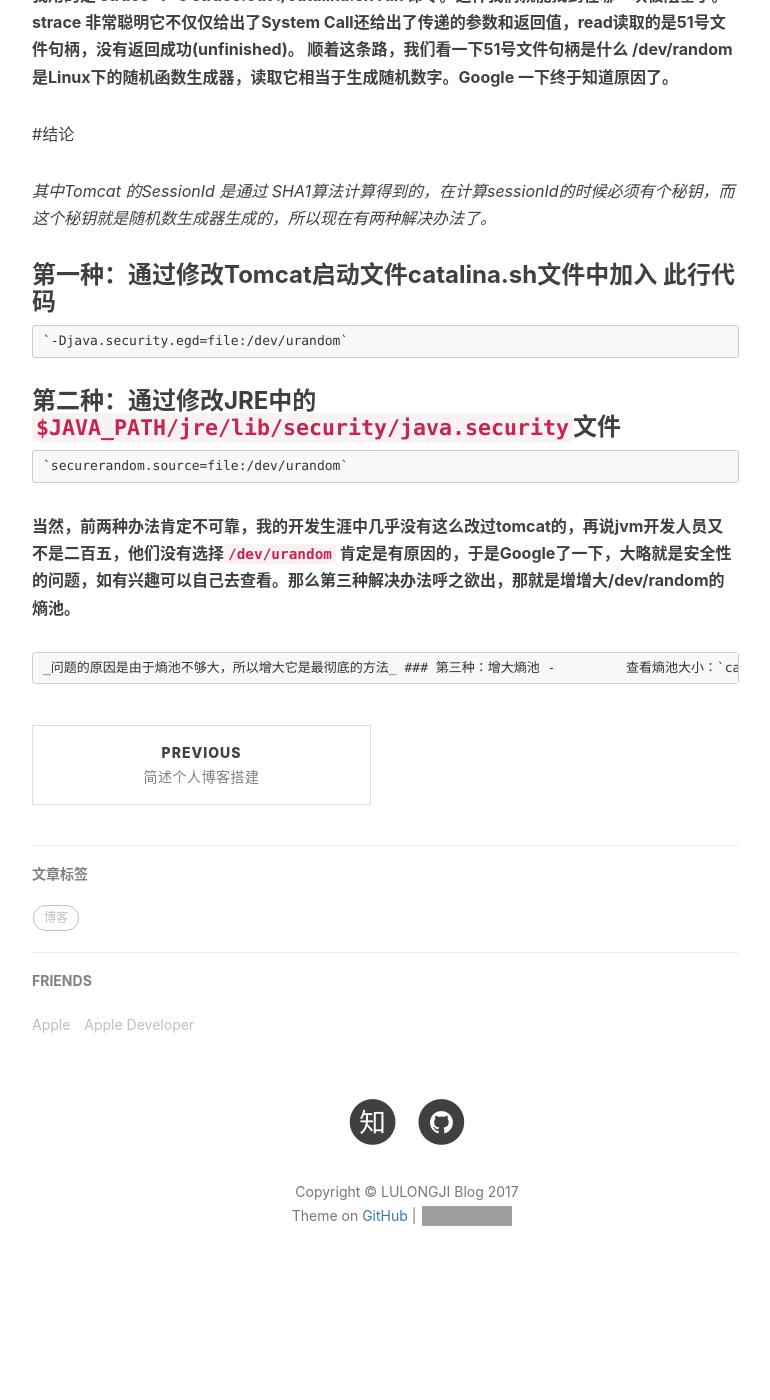
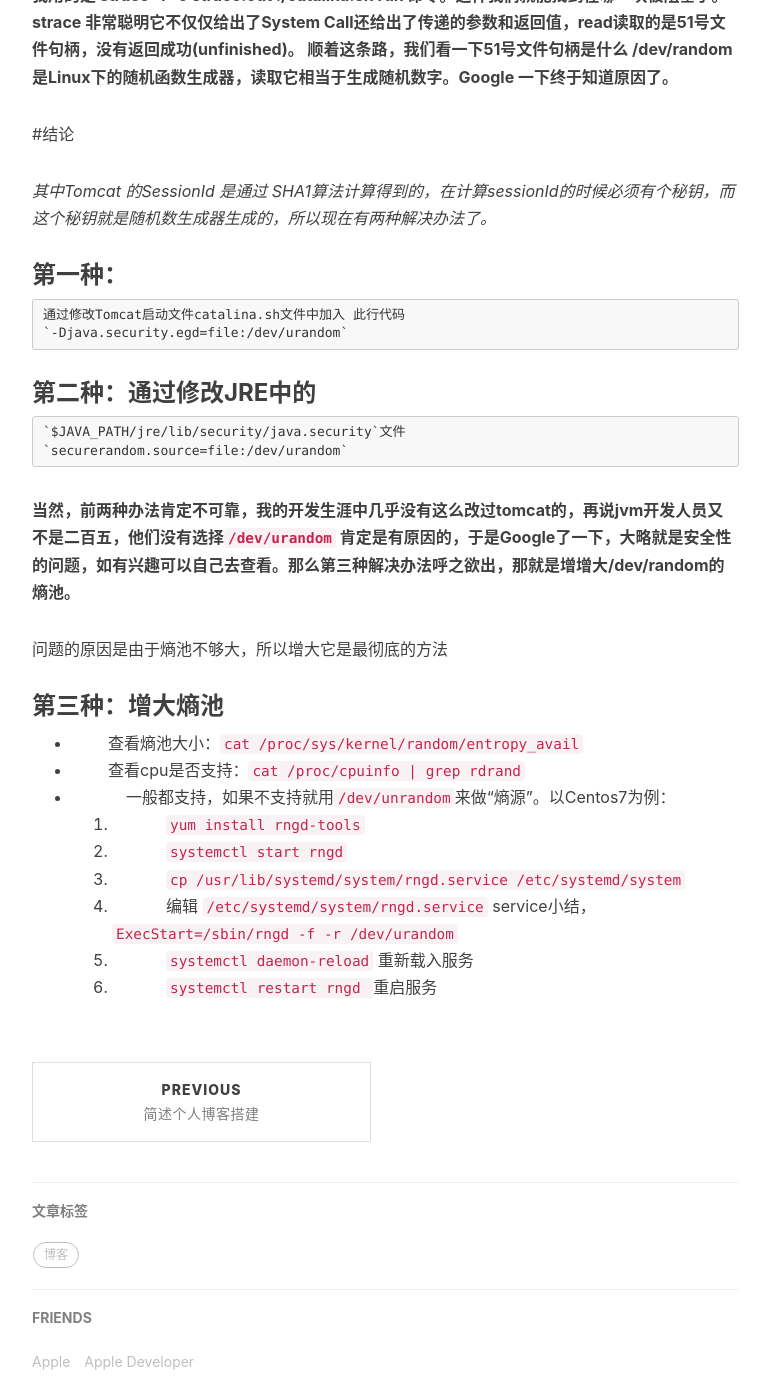
Before and after one commit to lulongji/lulongji.github.io, a Jekyll site: the page built from _posts/2017-09-26-Tomcat启动巨慢.md, in a window 1280 px wide and 1400 px high, scrolled down 2094 px. Shown: the whole window, without its empty margins (233-1003 px from the left). Built offline with Jekyll 4.4.1, drawn with Linux system fonts in a browser that asks for light colours; nearby versions of some CDN libraries; our own code applies the rules of GitHub Pages for plain Markdown files; comment, search, counter and statistics services are not loaded; before the commit the page ends 3414 px from its top, so only the background shows below that; grey boxes are pictures that could not be loaded.

Commit message:
初始化

```diff
--- a/_posts/2017-09-26-Tomcat启动巨慢.md
+++ b/_posts/2017-09-26-Tomcat启动巨慢.md
@@ -89,16 +89,19 @@
 
 _其中Tomcat 的SessionId 是通过 SHA1算法计算得到的，在计算sessionId的时候必须有个秘钥，而这个秘钥就是随机数生成器生成的，所以现在有两种解决办法了。_
 
-### 第一种：通过修改Tomcat启动文件catalina.sh文件中加入 此行代码
+### 第一种：
+    通过修改Tomcat启动文件catalina.sh文件中加入 此行代码
 	`-Djava.security.egd=file:/dev/urandom`
 
-### 第二种：通过修改JRE中的`$JAVA_PATH/jre/lib/security/java.security`文件
+### 第二种：通过修改JRE中的
+    `$JAVA_PATH/jre/lib/security/java.security`文件
 	`securerandom.source=file:/dev/urandom`
 
  **当然，前两种办法肯定不可靠，我的开发生涯中几乎没有这么改过tomcat的，再说jvm开发人员又不是二百五，他们没有选择`/dev/urandom` 肯定是有原因的，于是Google了一下，大略就是安全性的问题，如有兴趣可以自己去查看。那么第三种解决办法呼之欲出，那就是增增大/dev/random的熵池。**
 
-	_问题的原因是由于熵池不够大，所以增大它是最彻底的方法_
+问题的原因是由于熵池不够大，所以增大它是最彻底的方法
 ### 第三种：增大熵池
+
 -         查看熵池大小：`cat /proc/sys/kernel/random/entropy_avail`
 -         查看cpu是否支持：`cat /proc/cpuinfo | grep rdrand`
 -             一般都支持，如果不支持就用`/dev/unrandom`来做“熵源”。以Centos7为例：
```
Also changed, not shown: other parts of _posts/2017-09-26-Tomcat启动巨慢.md (+1 -1 lines), _posts/2015-10-10-简述个人博客搭建.md (+1 -1 lines).
